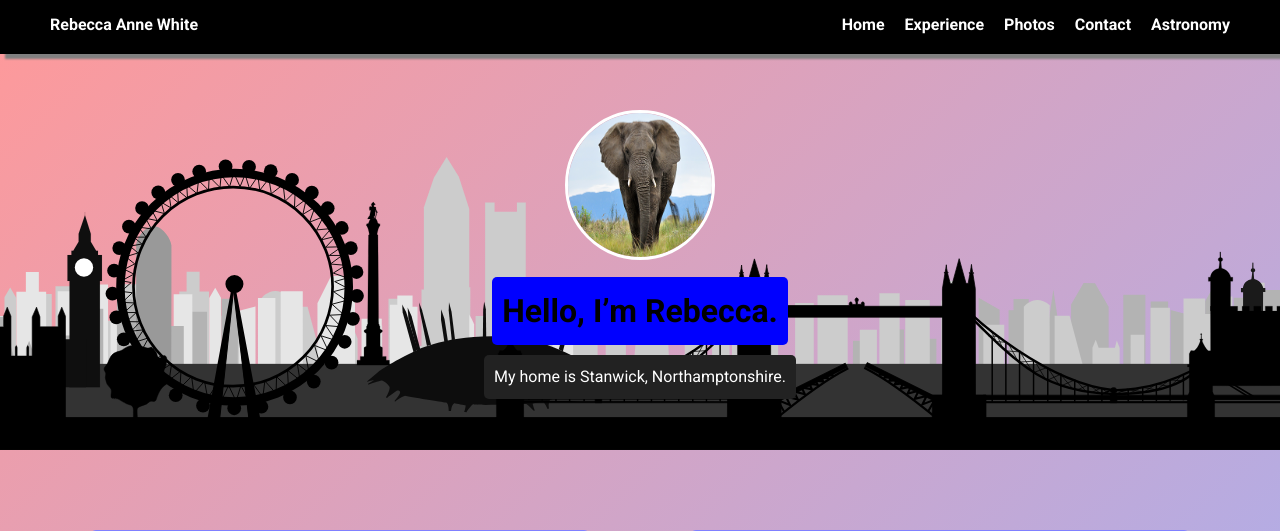
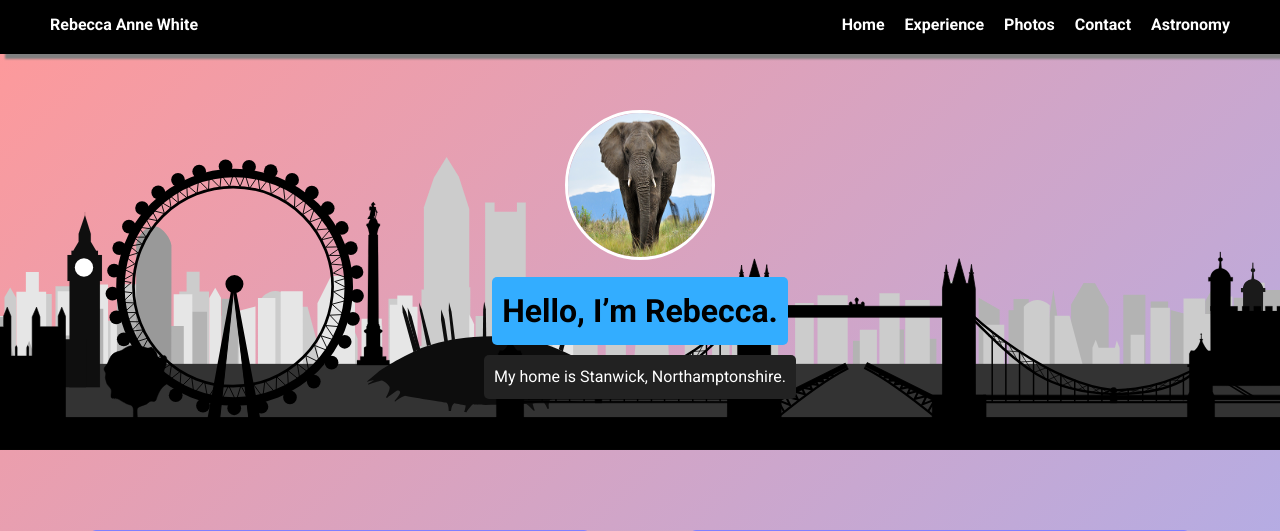
Before and after one commit to rebeccawhite99/gittesting, a PHP site: page / in a window 1280 px wide. Shown: the top 531 px of the page. Run offline with PHP 8.4, Linux system fonts and the light colour scheme; some web fonts are replaced.

```diff
--- a/sass/style.scss
+++ b/sass/style.scss
@@ -74,7 +74,7 @@ header .profile-image:hover {
   transform: scale(1.3) /*rotate(5deg)*/;
 }
 .tag {
-  background-color: blue;
+  background-color: #33ADFF;
   color: black;
   padding: 10px;
   border-radius: 5px;
--- a/style.css
+++ b/style.css
@@ -66,7 +66,7 @@ header .profile-image:hover {
   transform: scale(1.3); }
 
 .tag {
-  background-color: blue;
+  background-color: #33ADFF;
   color: black;
   padding: 10px;
   border-radius: 5px;
```
